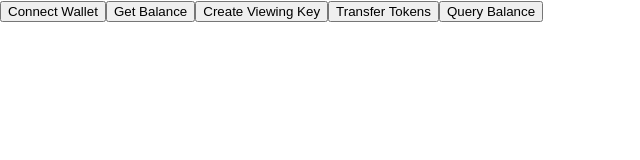
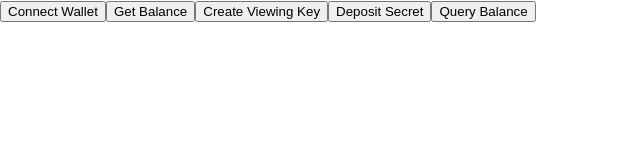
Before and after one commit to writersblockchain/actilist-snip20, a React (Create React App) app in the folder react-actilist-snip20/: page / in a window 1280 px wide. Shown: the top 160 px of the page, without its empty margins (0-640 px from the left). Built offline with nearby package versions, Linux system fonts and the light colour scheme.

Commit message:
secretjs

```diff
--- a/react-actilist-snip20/src/App.js
+++ b/react-actilist-snip20/src/App.js
@@ -46,6 +46,25 @@ function App() {
     console.log(`I have ${Number(amount) / 1e6} SCRT!`);
   };
 
+  let depositScrt = async () => {
+    let handleMsg = {
+      deposit: {},
+    };
+    console.log("Depositing tokens");
+
+    let tx = await secretJs.tx.compute.executeContract(
+      {
+        sender: myAddress,
+        contract_address: sScrtContractAddress,
+        msg: handleMsg,
+        sent_funds: ["1000"],
+      },
+      {
+        gasLimit: 100_000,
+      }
+    );
+  };
+
   let createViewingKey = async () => {
     const entropy = "Another really random thing";
 
@@ -53,7 +72,7 @@ function App() {
     console.log("Creating viewing key");
     let tx = await secretJs.tx.compute.executeContract(
       {
-        sender: testAddress,
+        sender: myAddress,
         contract_address: sScrtContractAddress,
         msg: handleMsg,
         sent_funds: [], // optional
@@ -70,27 +89,27 @@ function App() {
     console.log(apiKey);
   };
 
-  let transferTokens = async () => {
-    let handleMsg = {
-      transfer: {
-        owner: myAddress,
-        amount: "100000000",
-        recipient: testAddress,
-      },
-    };
-    console.log("Transferring tokens");
+  // let transferTokens = async () => {
+  //   let handleMsg = {
+  //     transfer: {
+  //       owner: myAddress,
+  //       amount: "100000000",
+  //       recipient: testAddress,
+  //     },
+  //   };
+  //   console.log("Transferring tokens");
 
-    let tx = await secretJs.tx.compute.executeContract(
-      {
-        sender: myAddress,
-        contract_address: sScrtContractAddress,
-        msg: handleMsg,
-      },
-      {
-        gasLimit: 100_000,
-      }
-    );
-  };
+  //   let tx = await secretJs.tx.compute.executeContract(
+  //     {
+  //       sender: myAddress,
+  //       contract_address: sScrtContractAddress,
+  //       msg: handleMsg,
+  //     },
+  //     {
+  //       gasLimit: 100_000,
+  //     }
+  //   );
+  // };
 
   let query_sScrt_Token_Balance = async () => {
     const balanceQuery = {
@@ -113,7 +132,7 @@ function App() {
       <button onClick={connectWallet}>Connect Wallet</button>
       <button onClick={getBalance}>Get Balance</button>
       <button onClick={createViewingKey}>Create Viewing Key</button>
-      <button onClick={transferTokens}>Transfer Tokens</button>
+      <button onClick={depositScrt}>Deposit Secret</button>
       <button onClick={query_sScrt_Token_Balance}>Query Balance</button>
     </div>
   );
```
